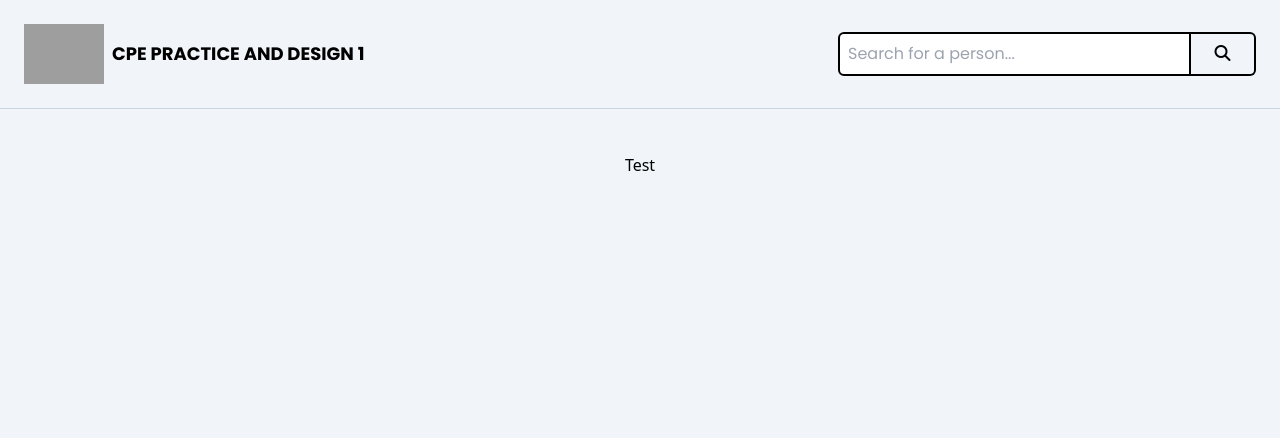
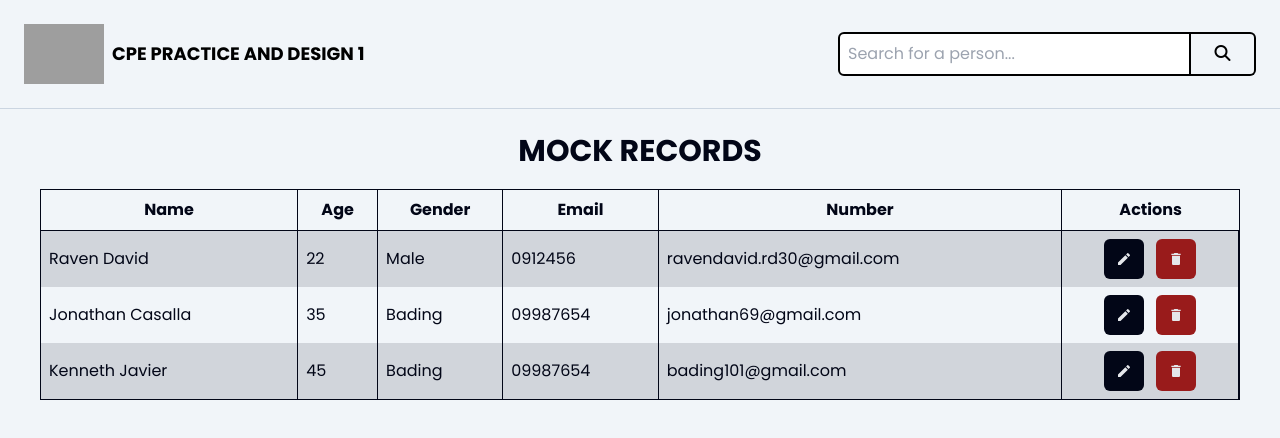
Before and after one commit to Ravend1028/CPE-PRAC-DES-FE, a React (Vite) app: page /records in a window 1280 px wide. Shown: the top 438 px of the page. Built offline with nearby package versions, Linux system fonts and the light colour scheme; data requests are answered from the project's data file; grey boxes are pictures that could not be loaded.

Commit message:
integrating json data done -- table data extraction now

```diff
--- a/mock-record.json
+++ b/mock-record.json
@@ -4,6 +4,8 @@
       "id": "1",
       "name": "Raven David",
       "age": 22,
+      "email": "ravendavid.rd30@gmail.com",
+      "phone": "0912456",
       "gender": "Male",
       "vitalStatistics": {
         "height": "123",
@@ -14,17 +16,43 @@
         "respiratoryRate": "123",
         "blood oxigen level": "123",
         "BMI": "123"
-      },
-      "contactDetails": {
-        "email": "ravendavid.rd30@gmail.com",
-        "phone": "09485272118"
       }
     },
     {
-      "id": "1ed4"
+      "id": "2",
+      "name": "Jonathan Casalla",
+      "age": 35,
+      "email": "jonathan69@gmail.com",
+      "phone": "09987654",
+      "gender": "Bading",
+      "vitalStatistics": {
+        "height": "123",
+        "weight": "123",
+        "bodyTemperature": "123",
+        "pulseRate": "123",
+        "bloodPressure": "123",
+        "respiratoryRate": "123",
+        "blood oxigen level": "123",
+        "BMI": "123"
+      }
     },
     {
-      "id": "c38f"
+      "id": "3",
+      "name": "Kenneth Javier",
+      "age": 45,
+      "email": "bading101@gmail.com",
+      "phone": "09987654",
+      "gender": "Bading",
+      "vitalStatistics": {
+        "height": "123",
+        "weight": "123",
+        "bodyTemperature": "123",
+        "pulseRate": "123",
+        "bloodPressure": "123",
+        "respiratoryRate": "123",
+        "blood oxigen level": "123",
+        "BMI": "123"
+      }
     }
   ]
 }
--- a/package.json
+++ b/package.json
@@ -18,6 +18,7 @@
     "react": "^18.3.1",
     "react-chartjs-2": "^5.2.0",
     "react-dom": "^18.3.1",
+    "react-icons": "^5.4.0",
     "react-router": "^7.0.1",
     "react-spinners": "^0.14.1"
   },
--- a/src/App.jsx
+++ b/src/App.jsx
@@ -17,7 +17,7 @@ const router = createBrowserRouter(
 
       <Route path = '/' element = { <Main/> }>
         <Route path='/form' element = { <Form/> }/>
-        <Route path = 'records' element = { <Records/> }/>
+        <Route path = '/records' element = { <Records/> }/>
       </Route>
     </>
   )
--- a/src/components/Dashboard.jsx
+++ b/src/components/Dashboard.jsx
@@ -19,6 +19,7 @@ const Dashboard = () => {
           <Chart parameter={ "GENERAL HEALTH" }>
             <PieChart labels={["Respiratory Rate", "Temperature"]} datas={[10, 10, 10]}/>
           </Chart>
+
           <PersonDetails />
         </div>
       </div>
--- a/src/components/Header.jsx
+++ b/src/components/Header.jsx
@@ -4,7 +4,7 @@ import { Link } from 'react-router';
 
 const Header = () => {
   return (
-    <header className='mb-5'>
+    <header>
       <div className='container mx-auto p-6 flex justify-between items-center font-poppins border-b border-slate-300'>
         <div className="space-x-2 flex flex-row justify-center items-center">
           <Link to = "/"><img src={ logo } alt="cdm-logo" className='w-20'/></Link>
--- /dev/null
+++ b/src/components/Table.jsx
@@ -0,0 +1,30 @@
+import React from 'react'
+
+const Table = ({ children }) => {
+  return (
+    <main>
+      <table className='table-auto border border-slate-950 font-poppins text-slate-950 w-[1200px]'>
+        <caption class="caption-top font-bold text-3xl mb-5">
+          MOCK RECORDS
+        </caption>
+
+        <thead>
+          <tr>
+            <th className='border border-slate-950 p-2'>Name</th>
+            <th className='border border-slate-950 p-2'>Age</th>
+            <th className='border border-slate-950 p-2'>Gender</th>
+            <th className='border border-slate-950 p-2'>Email</th>
+            <th className='border border-slate-950 p-2'>Number</th>
+            <th className='border border-slate-950 p-2'>Actions</th>
+          </tr>
+        </thead>
+
+       <tbody>
+        { children }
+       </tbody>
+      </table>
+    </main>
+  )
+}
+
+export default Table
--- a/src/pages/Home.jsx
+++ b/src/pages/Home.jsx
@@ -4,8 +4,8 @@ import { Link } from 'react-router';
 
 const Home = () => {
   return (
-    <section className="h-screen">
-      <div className="container mx-auto p-16 flex flex-col justify-center items-start font-poppins space-y-16">
+    <section>
+      <div className="container mx-auto p-12 flex flex-col justify-center items-start font-poppins space-y-16 h-[100vh]">
         <h2 className='font-bold text-5xl uppercase'>
           Predictive Vital Signs Patient Monitoring and Recording Kiosk for Philippines Health Centers Applying Long Short-Term Memory Algorithm
         </h2>
--- a/src/pages/Records.jsx
+++ b/src/pages/Records.jsx
@@ -1,5 +1,8 @@
-import React from 'react'
-import { useEffect, useState } from 'react'
+import React from 'react';
+import { useEffect, useState } from 'react';
+import { MdModeEdit } from "react-icons/md";
+import { MdDelete } from "react-icons/md";
+import Table from '../components/Table';
 
 const Records = () => {
 
@@ -19,8 +22,8 @@ const Records = () => {
         }
 
         const json = await response.json();
-        // setRecords(json);
-        console.log(json)
+        setRecords(json);
+
       } catch (error) {
         console.error(error.message);
       }
@@ -32,7 +35,26 @@ const Records = () => {
   return (
     <main>
       <div className="container mx-auto p-6 flex justify-center items-center">
-        Test
+        <Table>
+          {records.map((record) => (
+            <tr key = { record.id } className = { record.id % 2 == 1 ? 'bg-gray-300' : '' }>
+              <td className="border-r border-slate-950 p-2">{ record.name }</td>
+              <td className="border-r border-slate-950 p-2">{ record.age }</td>
+              <td className="border-r border-slate-950 p-2">{ record.gender }</td>
+              <td className="border-r border-slate-950 p-2">{ record.phone }</td>
+              <td className="border-r border-slate-950 p-2">{ record.email }</td>
+              <td className="border-r border-slate-950 p-2 flex justify-center space-x-3">
+                <button className='bg-slate-950 text-gray-200 rounded-md p-3'>
+                  <MdModeEdit />
+                </button>
+
+                <button className='bg-red-800 text-gray-200 rounded-md p-3'>
+                  <MdDelete />
+                </button>
+              </td>
+            </tr>
+          ))}
+        </Table>
       </div>
     </main>
   )
```
Also changed, not shown: note.txt, 1 other file (tests, documents, lock files or other folders).
